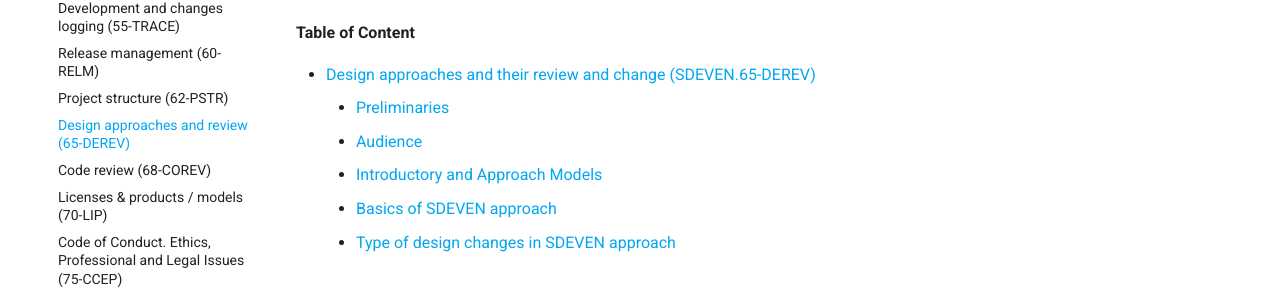
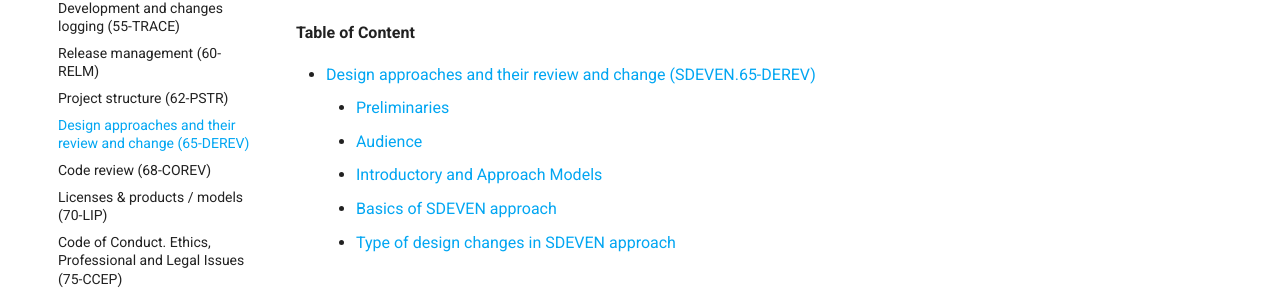
Before and after one commit to petre-renware/sdeven, an MkDocs documentation site: the page built from SDEVEN_content_docs/SDEVEN.65_DEREV.md, in a window 1280 px wide. Shown: the part 400-698 px from the top of the page. Built offline with MkDocs 1.6.1 and Material for MkDocs 9.7.7, drawn with Linux system fonts in a browser that asks for light colours.

Commit message:
Update mkdocs.yml

```diff
--- a/mkdocs.yml
+++ b/mkdocs.yml
@@ -12,7 +12,7 @@ nav:
         - Development and changes logging (55-TRACE): 'SDEVEN.55_TRACE.md'
         - Release management (60-RELM): 'SDEVEN.60_RELM.md'
         - Project structure (62-PSTR): 'SDEVEN.62_PSTR.md'
-        - Design approaches and review (65-DEREV): 'SDEVEN.65_DEREV.md'
+        - Design approaches and their review and change (65-DEREV): 'SDEVEN.65_DEREV.md'
         - Code review (68-COREV): 'SDEVEN.68_COREV.md'
         - Licenses & products / models (70-LIP): 'SDEVEN.70_LIP.md'
         - Code of Conduct. Ethics, Professional and Legal Issues (75-CCEP): 'SDEVEN.75_CCEP.md'
```
